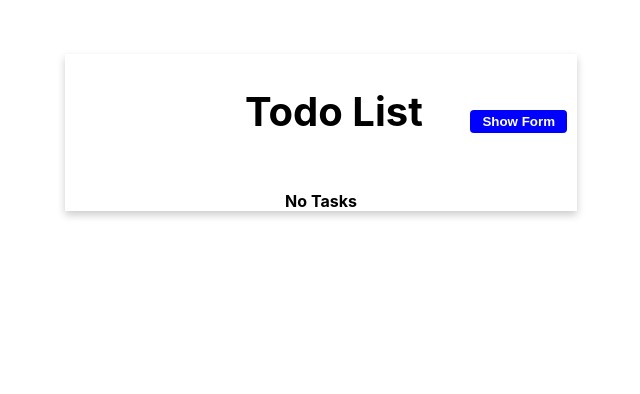
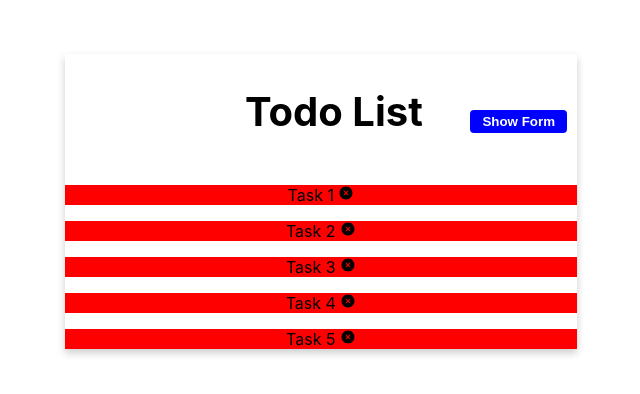
Before and after one commit to VarnerDamascenoJr/react-todo-list, a React (Create React App) app: page / in a window 1280 px wide. Shown: the part 106-500 px from the top of the page, without its empty margins (319-959 px from the left). Built offline with nearby package versions, Linux system fonts and the light colour scheme.

Commit message:
Modifications in the conditional of tasks

```diff
--- a/src/App.tsx
+++ b/src/App.tsx
@@ -68,7 +68,7 @@
     <div className="App">
       <Header showForm={showForm} onShow={showFormButton} />
       {showForm && <CreateTaskForm onCreate={createTask} />}
-      {tasks.length <= 1 ? <Tasks tasks={tasks} onDelete={deleteTask} onToggle={toggletask}/> : <h4>No Tasks</h4>}
+      {tasks.length ? <Tasks tasks={tasks} onDelete={deleteTask} onToggle={toggletask}/> : <h4>No Tasks</h4>}
     </div>
   );
 }
```
